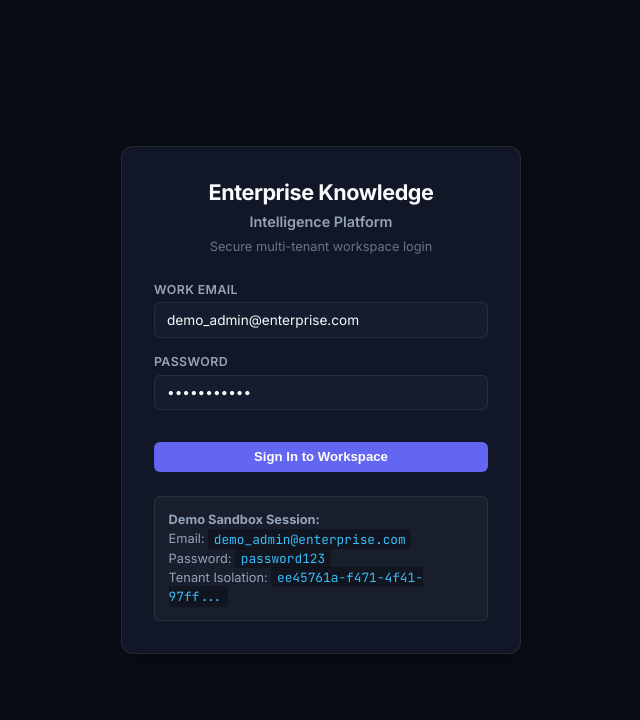
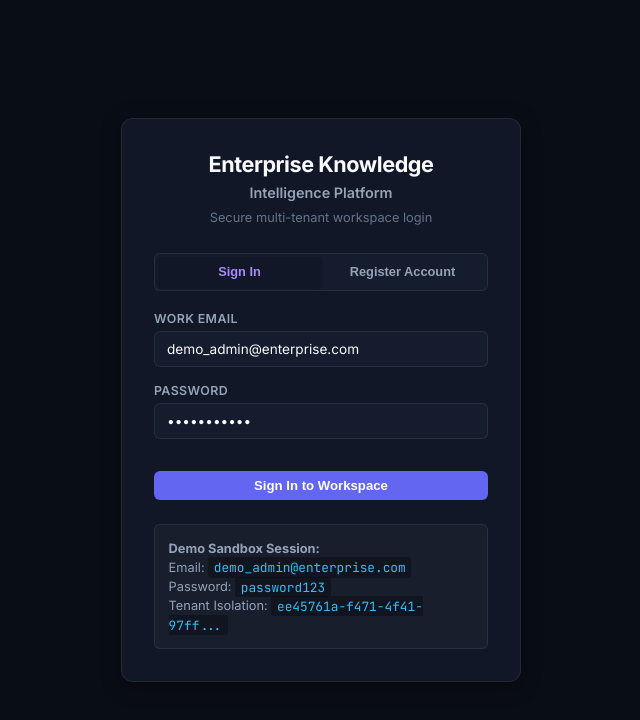
Before and after one commit to AdityaParuleker/enterprise-rag-platform, a React (Vite) app in the folder frontend/: page / in a window 1280 px wide. Shown: the top 720 px of the page, without its empty margins (319-959 px from the left). Built offline with nearby package versions, Linux system fonts and the light colour scheme.

Commit message:
Add Register account tab and auto-login workflow to Login UI

```diff
--- a/frontend/src/Login.tsx
+++ b/frontend/src/Login.tsx
@@ -5,16 +5,38 @@ interface LoginProps {
 }
 
 export const Login: React.FC<LoginProps> = ({ onLoginSuccess }) => {
+  const [mode, setMode] = useState<'login' | 'register'>('login');
   const [email, setEmail] = useState('demo_admin@enterprise.com');
   const [password, setPassword] = useState('password123');
+  const [tenantName, setTenantName] = useState('');
   const [loading, setLoading] = useState(false);
   const [error, setError] = useState<string | null>(null);
+  const [successMsg, setSuccessMsg] = useState<string | null>(null);
+
+  const handleTabSwitch = (newMode: 'login' | 'register') => {
+    setMode(newMode);
+    setError(null);
+    setSuccessMsg(null);
+    if (newMode === 'register') {
+      if (email === 'demo_admin@enterprise.com') {
+        setEmail('');
+        setPassword('');
+      }
+    } else {
+      if (!email) {
+        setEmail('demo_admin@enterprise.com');
+        setPassword('password123');
+      }
+    }
+  };
 
   const handleSubmit = async (e: React.FormEvent) => {
     e.preventDefault();
     setLoading(true);
     setError(null);
+    setSuccessMsg(null);
 
+    if (mode === 'login') {
       try {
         const response = await fetch('/api/v1/auth/login', {
           method: 'POST',
@@ -49,6 +71,57 @@ export const Login: React.FC<LoginProps> = ({ onLoginSuccess }) => {
       } finally {
         setLoading(false);
       }
+    } else {
+      // Register Mode
+      try {
+        const regRes = await fetch('/api/v1/auth/register', {
+          method: 'POST',
+          headers: { 'Content-Type': 'application/json' },
+          body: JSON.stringify({
+            email,
+            password,
+            tenant_name: tenantName.trim() || undefined,
+          }),
+        });
+
+        if (!regRes.ok) {
+          const data = await regRes.json().catch(() => ({}));
+          throw new Error(data.detail || 'Registration failed. User may already exist.');
+        }
+
+        setSuccessMsg('Account created successfully! Signing you in...');
+
+        // Automatically log in after registration
+        const loginRes = await fetch('/api/v1/auth/login', {
+          method: 'POST',
+          headers: { 'Content-Type': 'application/json' },
+          body: JSON.stringify({ email, password }),
+        });
+
+        if (!loginRes.ok) {
+          setMode('login');
+          throw new Error('Registration succeeded! Please sign in with your new credentials.');
+        }
+
+        const resJson = await loginRes.json();
+        const authData = resJson.data || resJson;
+        const token = authData.access_token;
+        const tenantId = authData.tenant_id;
+
+        localStorage.setItem('auth_token', token);
+        if (authData.refresh_token) {
+          localStorage.setItem('refresh_token', authData.refresh_token);
+        }
+        localStorage.setItem('tenant_id', tenantId);
+        localStorage.setItem('user_email', email);
+
+        onLoginSuccess(token, tenantId, email);
+      } catch (err: any) {
+        setError(err.message || 'Registration failed');
+      } finally {
+        setLoading(false);
+      }
+    }
   };
 
   return (
@@ -57,12 +130,38 @@ export const Login: React.FC<LoginProps> = ({ onLoginSuccess }) => {
         <div className="login-header">
           <h2>Enterprise Knowledge</h2>
           <span style={{ fontSize: '0.9rem', fontWeight: 600, color: 'var(--text-muted)' }}>Intelligence Platform</span>
-          <p style={{ marginTop: '0.5rem', fontSize: '0.8rem', color: 'var(--text-subtle)' }}>Secure multi-tenant workspace login</p>
+          <p style={{ marginTop: '0.5rem', fontSize: '0.8rem', color: 'var(--text-subtle)' }}>
+            {mode === 'login' ? 'Secure multi-tenant workspace login' : 'Create your workspace account'}
+          </p>
+        </div>
+
+        {/* Tab Toggle: Sign In vs Register */}
+        <div className="auth-tabs">
+          <button
+            type="button"
+            className={`auth-tab ${mode === 'login' ? 'active' : ''}`}
+            onClick={() => handleTabSwitch('login')}
+          >
+            Sign In
+          </button>
+          <button
+            type="button"
+            className={`auth-tab ${mode === 'register' ? 'active' : ''}`}
+            onClick={() => handleTabSwitch('register')}
+          >
+            Register Account
+          </button>
         </div>
 
         {error && (
           <div className="guardrail-alert">
             {error}
+          </div>
+        )}
+
+        {successMsg && (
+          <div className="alert-success">
+            {successMsg}
           </div>
         )}
 
@@ -74,10 +173,23 @@ export const Login: React.FC<LoginProps> = ({ onLoginSuccess }) => {
               className="form-input"
               value={email}
               onChange={(e) => setEmail(e.target.value)}
-              placeholder="admin@enterprise.com"
+              placeholder="user@enterprise.com"
               required
             />
           </div>
+
+          {mode === 'register' && (
+            <div className="form-group">
+              <label>Organization Name (Optional)</label>
+              <input
+                type="text"
+                className="form-input"
+                value={tenantName}
+                onChange={(e) => setTenantName(e.target.value)}
+                placeholder="Acme Corp"
+              />
+            </div>
+          )}
 
           <div className="form-group">
             <label>Password</label>
@@ -87,21 +199,35 @@ export const Login: React.FC<LoginProps> = ({ onLoginSuccess }) => {
               value={password}
               onChange={(e) => setPassword(e.target.value)}
               placeholder="••••••••••••"
+              minLength={6}
               required
             />
           </div>
 
           <button type="submit" className="btn-primary" style={{ width: '100%', marginTop: '1rem' }} disabled={loading}>
-            {loading ? 'Authenticating...' : 'Sign In to Workspace'}
+            {loading ? (mode === 'login' ? 'Authenticating...' : 'Creating Account...') : (mode === 'login' ? 'Sign In to Workspace' : 'Create Account & Sign In')}
           </button>
         </form>
 
+        {mode === 'login' ? (
           <div className="demo-credentials">
             <strong>Demo Sandbox Session:</strong>
             <div>Email: <code>demo_admin@enterprise.com</code></div>
             <div>Password: <code>password123</code></div>
             <div>Tenant Isolation: <code>ee45761a-f471-4f41-97ff...</code></div>
           </div>
+        ) : (
+          <div style={{ marginTop: '1.25rem', textAlign: 'center', fontSize: '0.8rem', color: 'var(--text-muted)' }}>
+            Already have an account?{' '}
+            <button
+              type="button"
+              onClick={() => handleTabSwitch('login')}
+              style={{ background: 'none', border: 'none', color: '#a78bfa', cursor: 'pointer', fontWeight: 600, textDecoration: 'underline' }}
+            >
+              Sign In here
+            </button>
+          </div>
+        )}
       </div>
     </div>
   );
--- a/frontend/src/index.css
+++ b/frontend/src/index.css
@@ -315,6 +315,48 @@ body {
   border-radius: 3px;
   color: var(--accent-cyan);
   font-family: var(--font-mono);
+}
+
+.auth-tabs {
+  display: flex;
+  background: var(--bg-input);
+  border: 1px solid var(--border-color);
+  border-radius: var(--radius-sm);
+  padding: 3px;
+  margin-bottom: 1.25rem;
+}
+
+.auth-tab {
+  flex: 1;
+  padding: 0.45rem 0.75rem;
+  border: none;
+  background: transparent;
+  color: var(--text-muted);
+  font-size: 0.8rem;
+  font-weight: 600;
+  cursor: pointer;
+  border-radius: 4px;
+  transition: all 0.15s ease;
+}
+
+.auth-tab:hover {
+  color: var(--text-main);
+}
+
+.auth-tab.active {
+  background: var(--bg-surface);
+  color: #a78bfa;
+  box-shadow: 0 1px 3px rgba(0, 0, 0, 0.3);
+}
+
+.alert-success {
+  padding: 0.65rem 0.85rem;
+  background: rgba(34, 197, 94, 0.12);
+  border: 1px solid rgba(34, 197, 94, 0.3);
+  color: #4ade80;
+  border-radius: var(--radius-sm);
+  font-size: 0.8rem;
+  margin-bottom: 1rem;
 }
 
 /* ==========================================================================
```
Lines whose indentation alone changed are shown as unchanged.
